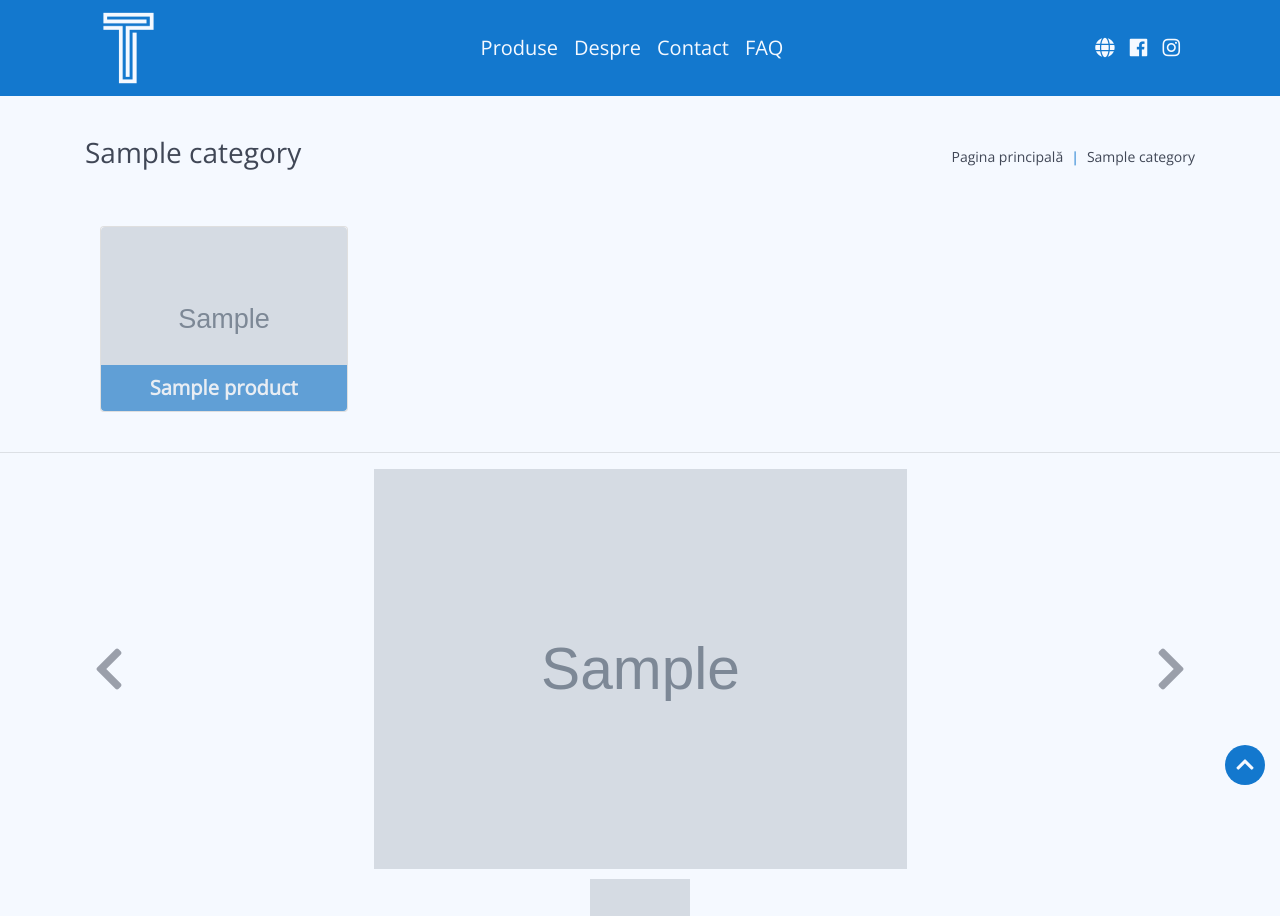
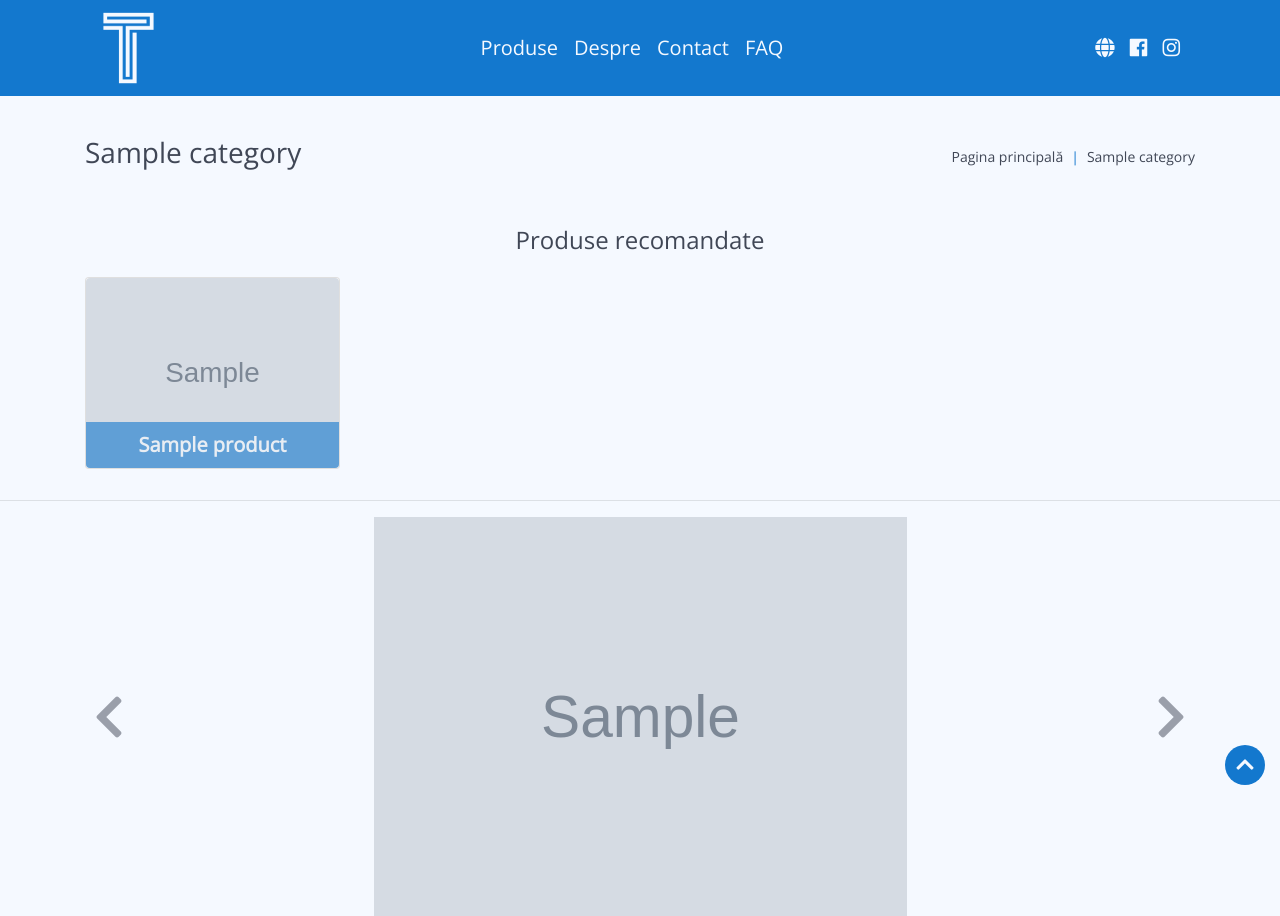
Before and after one commit to vigszilard/TermoCatalog, a Django app: page /cat/1 in a window 1280 px wide. Shown: the top 916 px of the page. Run offline with Django 3.2, Linux system fonts and the light colour scheme; tables that the repository leaves empty hold one stand-in row (values such as "Sample post"); grey boxes marked "Sample" are stand-in pictures; some libraries are stand-ins or nearby versions.

Commit message:
added header and footer to base html template. removed hidden title aligned product lists

```diff
--- a/catalog/static/css/style.css
+++ b/catalog/static/css/style.css
@@ -36,10 +36,6 @@ body > section:first-of-type {
 
 body > section:last-of-type {
   padding-bottom: 3rem;
-}
-
-div.row {
-  margin: 0 !important;
 }
 
 .success-message {
@@ -494,6 +500,12 @@ div.row {
   position: relative;
 }
 
+#products .product-container {
+  max-height: 250px;
+  padding-top: 15px;
+  padding-bottom: 15px;
+}
+
 #products .card-img-top {
   object-fit: cover;
 }
--- a/templates/base.html
+++ b/templates/base.html
@@ -25,7 +25,15 @@
   </head>
   <body>
 
+    {% block header %}
+        {% include 'components/_header.html' %}
+    {% endblock %}
+
     {% block content %}
+    {% endblock %}
+
+    {% block footer %}
+        {% include 'components/_footer.html' %}
     {% endblock %}
 
     <a href="#" class="back-to-top">
@@ -34,6 +42,7 @@
 
     <!-- jQuery first, then JS -->
     <script type="text/javascript" src="https://cdnjs.cloudflare.com/ajax/libs/jquery/3.6.0/jquery.min.js" integrity="sha512-894YE6QWD5I59HgZOGReFYm4dnWc1Qt5NtvYSaNcOP+u1T9qYdvdihz0PPSiiqn/+/3e7Jo4EaG7TubfWGUrMQ==" crossorigin="anonymous"></script>
+    <script type="text/javascript" src="https://cdnjs.cloudflare.com/ajax/libs/popper.js/2.9.2/umd/popper.min.js" integrity="sha512-2rNj2KJ+D8s1ceNasTIex6z4HWyOnEYLVC3FigGOmyQCZc2eBXKgOxQmo3oKLHyfcj53uz4QMsRCWNbLd32Q1g==" crossorigin="anonymous" referrerpolicy="no-referrer"></script>
     <script type="text/javascript" src="https://cdnjs.cloudflare.com/ajax/libs/lightbox2/2.11.3/js/lightbox.min.js" integrity="sha512-k2GFCTbp9rQU412BStrcD/rlwv1PYec9SNrkbQlo6RZCf75l6KcC3UwDY8H5n5hl4v77IDtIPwOk9Dqjs/mMBQ==" crossorigin="anonymous"></script>
     <script type="text/javascript" src="https://cdnjs.cloudflare.com/ajax/libs/OwlCarousel2/2.3.4/owl.carousel.min.js" integrity="sha512-bPs7Ae6pVvhOSiIcyUClR7/q2OAsRiovw4vAkX+zJbw3ShAeeqezq50RIIcIURq7Oa20rW2n2q+fyXBNcU9lrw==" crossorigin="anonymous"></script>
     <script type="text/javascript" src="https://stackpath.bootstrapcdn.com/bootstrap/4.3.1/js/bootstrap.min.js" integrity="sha384-JjSmVgyd0p3pXB1rRibZUAYoIIy6OrQ6VrjIEaFf/nJGzIxFDsf4x0xIM+B07jRM" crossorigin="anonymous"></script>
--- a/templates/pages/category.html
+++ b/templates/pages/category.html
@@ -5,10 +5,6 @@
 {% endblock %}
 
 {% block content %}
-
-  {% block header %}
-    {% include 'components/_header.html' %}
-  {% endblock %}
 
   <section id="breadcrumbs" class="breadcrumbs">
     <div class="container">
@@ -23,18 +19,17 @@
       </div>
     </div>
   </section>
-
   <section id="products">
-    <div class="container text-center hidden-title">
+    <div class="container text-center">
       <h4>Produse recomandate</h4>
     </div>
     <div class="container">
       <div class="row">
         {% for product in products %}
-          <div class="col-md-4 col-lg-3 mb-4 col-sm-6 d-flex align-items-stretch h-100">
+          <div class="col-md-4 col-lg-3 col-6 d-flex align-items-stretch product-container">
             <a href="{% url 'product' product.id %}">
-              <div class="card rounded">
-                <img class="card-img-top rounded" src="{{ product.display_img.url }}" alt="">
+              <div class="card rounded h-100">
+                <img class="card-img-top rounded h-100" src="{{ product.display_img.url }}" alt="">
                 <span class="card-title rounded-bottom text-center py-2">{{ product.name }}</span>
               </div>
             </a>
@@ -43,12 +38,8 @@
       </div>
     </div>
   </section>
-
   <section id="gallery">
     <hr>
-    <div class="container text-center hidden-title">
-      <h4>Galerie foto</h4>
-    </div>
     <div class="container">
       {% if gallery %}
       <div id="carousel-thumb" class="carousel slide carousel-fade carousel-thumbnails" data-ride="carousel">
@@ -96,12 +87,8 @@
       {% endif %}
     </div>
   </section>
-
   <section id="category-info">
     <hr>
-    <div class="container text-center hidden-title">
-      <h4>Specificații tehnice</h4>
-    </div>
     <div class="container justify-content-center">
       <div class="row shadow" id="description-less">
         {% if category.youtube_link %}
@@ -144,8 +131,4 @@
     </div>
   </section>
 
-  {% block footer %}
-    {% include 'components/_footer.html' %}
-  {% endblock %}
-
 {% endblock %}
```
Also changed, not shown: other parts of catalog/static/css/style.css (+14 -29 lines), templates/404.html (+0 -7 lines), templates/pages/about.html (+0 -8 lines), templates/pages/contact.html (+0 -9 lines), templates/pages/faq.html (+0 -9 lines), templates/pages/index.html (+1 -9 lines), templates/pages/product.html (+0 -16 lines).
